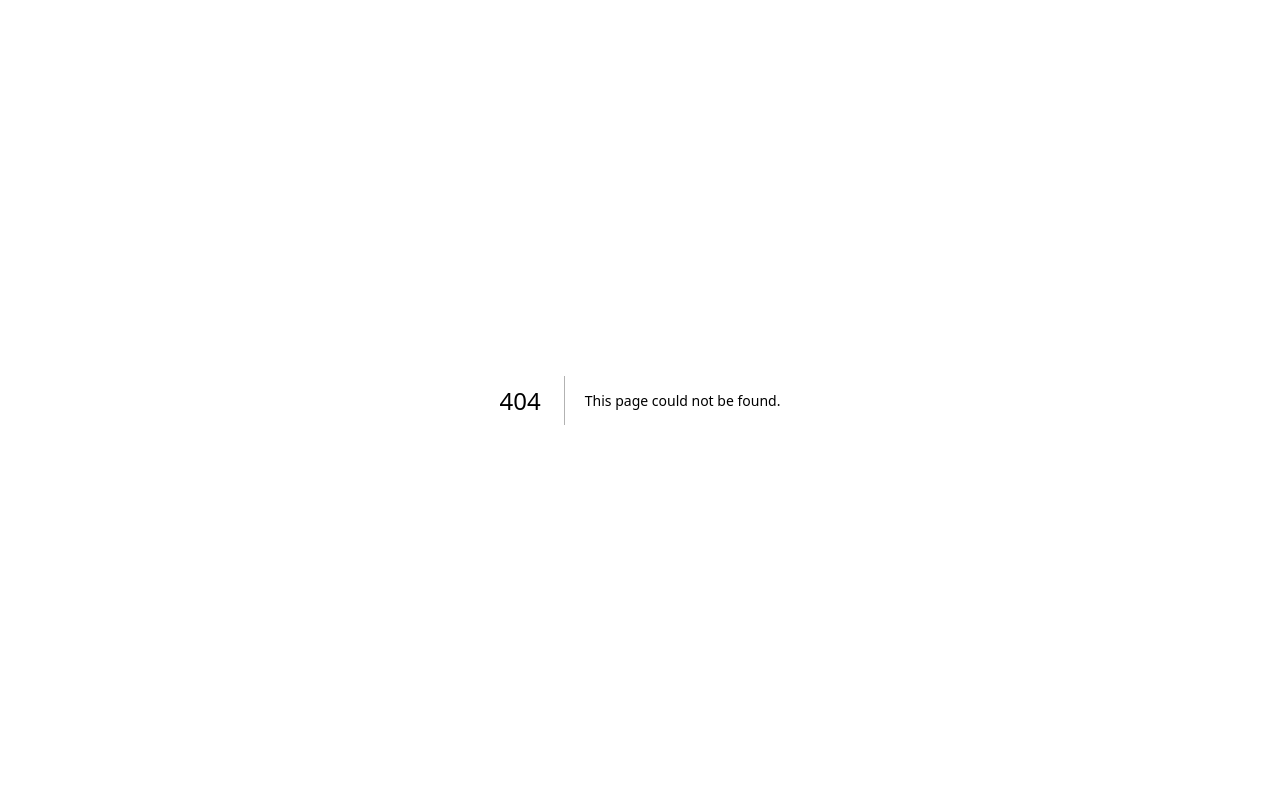
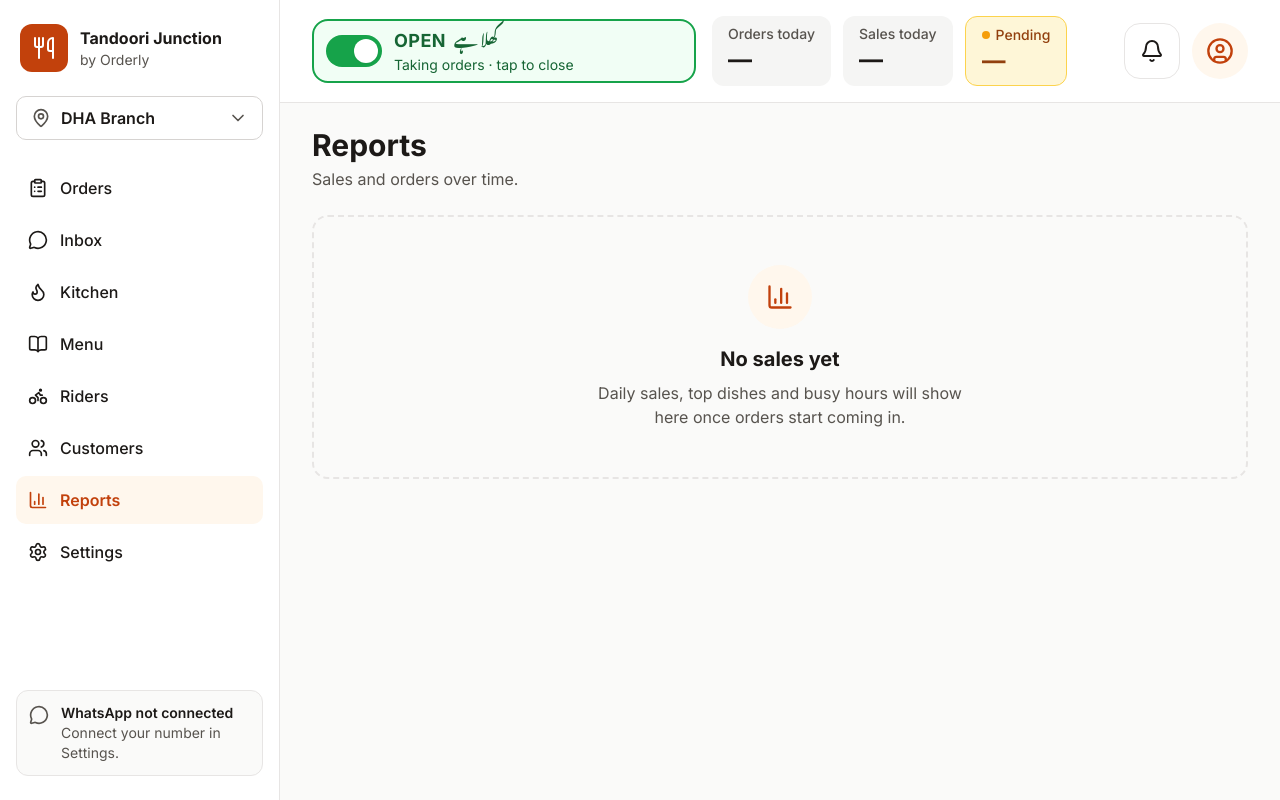
Before and after one commit to Zee-Gg/Orderly, a Next.js app: page /reports in a window 1280 px wide. Before the commit this address had no page. Built offline with nearby package versions, Linux system fonts and the light colour scheme; a web font is replaced by a local one.

Commit message:
Add reports page
Co-Authored-By: Claude Opus 5.5 <noreply@anthropic.com>

```diff
--- /dev/null
+++ b/src/app/(dashboard)/reports/page.tsx
@@ -0,0 +1,20 @@
+import type { Metadata } from "next";
+import { ChartColumn } from "lucide-react";
+import { EmptyState } from "@/components/ui/empty-state";
+import { PageHeader } from "@/components/shell/page-header";
+
+export const metadata: Metadata = { title: "Reports" };
+
+export default function ReportsPage() {
+  return (
+    <>
+      <PageHeader title="Reports" description="Sales and orders over time." />
+      <EmptyState
+        tone="brand"
+        icon={<ChartColumn />}
+        title="No sales yet"
+        description="Daily sales, top dishes and busy hours will show here once orders start coming in."
+      />
+    </>
+  );
+}
```
